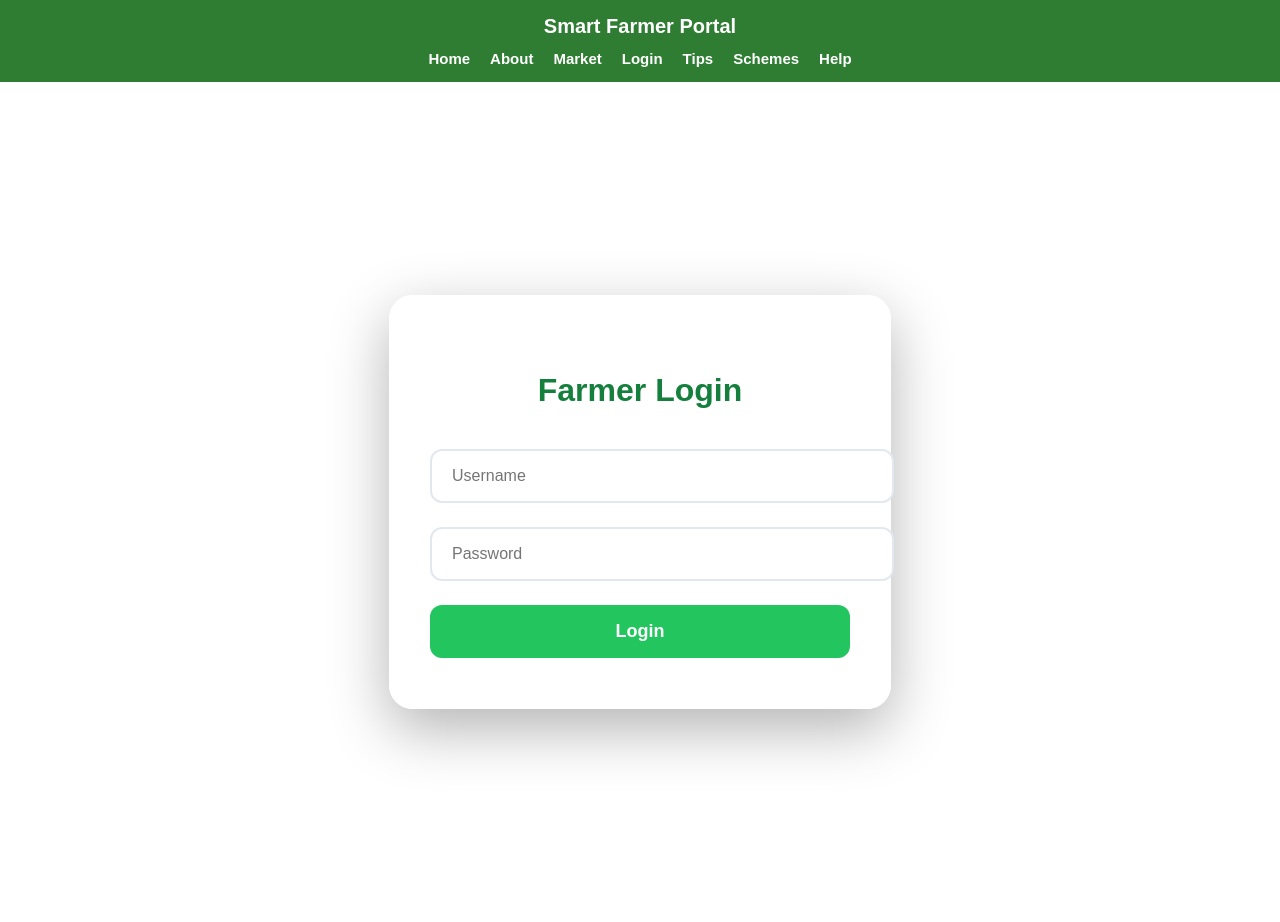
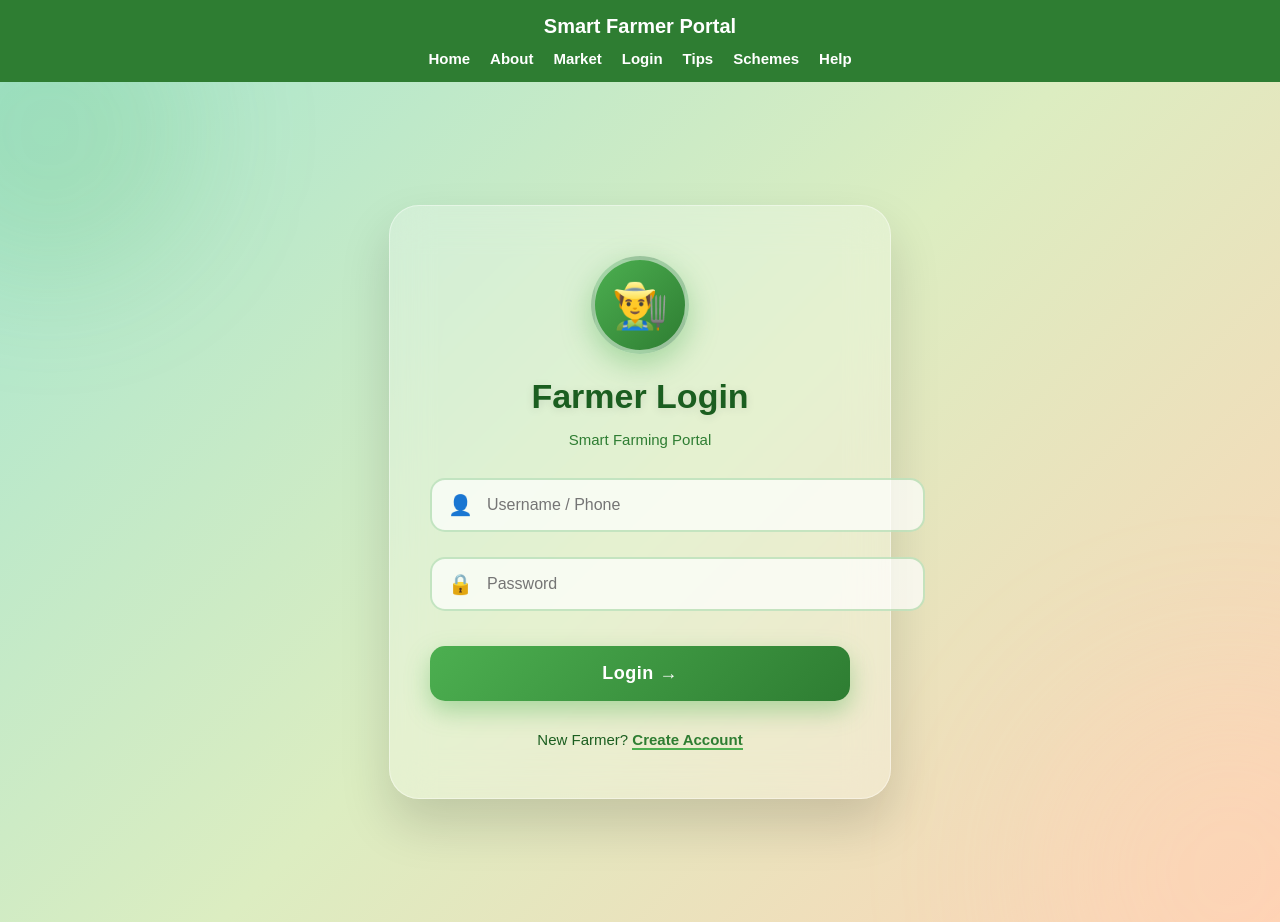
Before and after one commit to abinayasrik24-max/farmer---app, a Next.js app: page /login in a window 1280 px wide. Built offline with nearby package versions, Linux system fonts and the light colour scheme.

Commit message:
Unique farmer login design

```diff
--- a/src/app/login/page.tsx
+++ b/src/app/login/page.tsx
@@ -5,118 +5,218 @@ import { useRouter } from 'next/navigation';
 export default function LoginPage() {
   const [username, setUsername] = useState('');
   const [password, setPassword] = useState('');
-  const [error, setError] = useState('');
   const router = useRouter();
 
   const handleLogin = (e: React.FormEvent) => {
     e.preventDefault();
-    if (username.trim() === '' || password.trim() === '') {
-      setError('Please enter username and password');
-      return;
-    }
-    // Your login logic here
-    localStorage.setItem('isLoggedIn', 'true');
-    localStorage.setItem('username', username);
+    alert('Login Successful!');
     router.push('/dashboard');
   };
 
   return (
     <div style={{
       minHeight: '100vh',
+      background: 'linear-gradient(135deg, #a8e6cf 0%, #dcedc1 50%, #ffd3b6 100%)',
       display: 'flex',
+      alignItems: 'center',
       justifyContent: 'center',
-      alignItems: 'center',
-      padding: '20px'
+      padding: '20px',
+      position: 'relative',
+      overflow: 'hidden'
     }}>
+
+      {/* Floating circles decoration */}
       <div style={{
-        background: 'rgba(255, 255, 255, 0.95)',
-        backdropFilter: 'blur(10px)',
+        position: 'absolute',
+        width: '300px',
+        height: '300px',
+        borderRadius: '50%',
+        background: 'rgba(76, 175, 80, 0.15)',
+        top: '-100px',
+        left: '-100px',
+        filter: 'blur(60px)'
+      }}></div>
+      <div style={{
+        position: 'absolute',
+        width: '400px',
+        height: '400px',
+        borderRadius: '50%',
+        background: 'rgba(255, 211, 182, 0.2)',
+        bottom: '-150px',
+        right: '-150px',
+        filter: 'blur(80px)'
+      }}></div>
+
+      {/* Login Card with Glass Effect */}
+      <div style={{
+        background: 'rgba(255, 255, 255, 0.25)',
+        backdropFilter: 'blur(20px)',
+        WebkitBackdropFilter: 'blur(20px)',
+        border: '1px solid rgba(255, 255, 255, 0.4)',
         padding: '50px 40px',
-        borderRadius: '24px',
-        boxShadow: '0 20px 60px rgba(0,0,0,0.3)',
+        borderRadius: '30px',
+        maxWidth: '420px',
         width: '100%',
-        maxWidth: '420px',
-        border: '1px solid rgba(255,255,255,0.3)'
+        boxShadow: '0 25px 50px rgba(0,0,0,0.15)',
+        position: 'relative',
+        zIndex: 1
       }}>
-        <h2 style={{
-          fontSize: '32px',
-          fontWeight: '700',
-          color: '#15803d',
-          textAlign: 'center',
-          marginBottom: '40px'
-        }}>
-          Farmer Login
-        </h2>
+
+        {/* Farmer Icon */}
+        <div style={{textAlign: 'center', marginBottom: '30px'}}>
+          <div style={{
+            width: '90px',
+            height: '90px',
+            background: 'linear-gradient(135deg, #4caf50, #2e7d32)',
+            borderRadius: '50%',
+            margin: '0 auto 20px',
+            display: 'flex',
+            alignItems: 'center',
+            justifyContent: 'center',
+            fontSize: '45px',
+            boxShadow: '0 10px 30px rgba(76, 175, 80, 0.4)',
+            border: '4px solid rgba(255,255,255,0.5)'
+          }}>👨‍🌾</div>
+
+          <h1 style={{
+            color: '#1b5e20',
+            fontSize: '34px',
+            fontWeight: '800',
+            marginBottom: '5px',
+            textShadow: '0 2px 10px rgba(0,0,0,0.1)'
+          }}>
+            Farmer Login
+          </h1>
+          <p style={{color: '#2e7d32', fontSize: '15px', fontWeight: '500'}}>
+            Smart Farming Portal
+          </p>
+        </div>
 
         <form onSubmit={handleLogin}>
-          <div style={{marginBottom: '24px'}}>
+          {/* Username with Icon */}
+          <div style={{marginBottom: '25px', position: 'relative'}}>
+            <span style={{
+              position: 'absolute',
+              left: '18px',
+              top: '50%',
+              transform: 'translateY(-50%)',
+              fontSize: '20px',
+              zIndex: 2
+            }}>👤</span>
             <input
               type="text"
-              placeholder="Username"
               value={username}
               onChange={(e) => setUsername(e.target.value)}
+              placeholder="Username / Phone"
+              required
               style={{
                 width: '100%',
-                padding: '16px 20px',
-                borderRadius: '12px',
-                border: '2px solid #e2e8f0',
+                padding: '16px 16px 16px 55px',
+                borderRadius: '15px',
+                border: '2px solid rgba(76, 175, 80, 0.3)',
                 fontSize: '16px',
                 outline: 'none',
-                transition: 'border 0.2s'
+                background: 'rgba(255, 255, 255, 0.7)',
+                transition: 'all 0.3s',
+                fontWeight: '500'
               }}
-              onFocus={(e) => e.target.style.border = '2px solid #22c55e'}
-              onBlur={(e) => e.target.style.border = '2px solid #e2e8f0'}
+              onFocus={(e) => {
+                e.target.style.borderColor = '#4caf50';
+                e.target.style.background = 'rgba(255, 255, 255, 0.95)';
+                e.target.style.boxShadow = '0 0 0 4px rgba(76, 175, 80, 0.1)';
+              }}
+              onBlur={(e) => {
+                e.target.style.borderColor = 'rgba(76, 175, 80, 0.3)';
+                e.target.style.background = 'rgba(255, 255, 255, 0.7)';
+                e.target.style.boxShadow = 'none';
+              }}
             />
           </div>
 
-          <div style={{marginBottom: '24px'}}>
+          {/* Password with Icon */}
+          <div style={{marginBottom: '35px', position: 'relative'}}>
+            <span style={{
+              position: 'absolute',
+              left: '18px',
+              top: '50%',
+              transform: 'translateY(-50%)',
+              fontSize: '20px',
+              zIndex: 2
+            }}>🔒</span>
             <input
               type="password"
-              placeholder="Password"
               value={password}
               onChange={(e) => setPassword(e.target.value)}
+              placeholder="Password"
+              required
               style={{
                 width: '100%',
-                padding: '16px 20px',
-                borderRadius: '12px',
-                border: '2px solid #e2e8f0',
+                padding: '16px 16px 16px 55px',
+                borderRadius: '15px',
+                border: '2px solid rgba(76, 175, 80, 0.3)',
                 fontSize: '16px',
                 outline: 'none',
-                transition: 'border 0.2s'
+                background: 'rgba(255, 255, 255, 0.7)',
+                transition: 'all 0.3s',
+                fontWeight: '500'
               }}
-              onFocus={(e) => e.target.style.border = '2px solid #22c55e'}
-              onBlur={(e) => e.target.style.border = '2px solid #e2e8f0'}
+              onFocus={(e) => {
+                e.target.style.borderColor = '#4caf50';
+                e.target.style.background = 'rgba(255, 255, 255, 0.95)';
+                e.target.style.boxShadow = '0 0 0 4px rgba(76, 175, 80, 0.1)';
+              }}
+              onBlur={(e) => {
+                e.target.style.borderColor = 'rgba(76, 175, 80, 0.3)';
+                e.target.style.background = 'rgba(255, 255, 255, 0.7)';
+                e.target.style.boxShadow = 'none';
+              }}
             />
           </div>
 
-          {error && (
-            <p style={{
-              color: '#ef4444',
-              fontSize: '14px',
-              marginBottom: '20px',
-              textAlign: 'center'
-            }}>
-              {error}
-            </p>
-          )}
-
-          <button type="submit" style={{
-            width: '100%',
-            background: '#22c55e',
-            color: 'white',
-            padding: '16px',
-            borderRadius: '12px',
-            border: 'none',
-            fontSize: '18px',
-            fontWeight: '600',
-            cursor: 'pointer',
-            transition: 'all 0.2s'
-          }}>
-            Login
+          {/* Gradient Button with Hover Effect */}
+          <button
+            type="submit"
+            style={{
+              width: '100%',
+              padding: '17px',
+              background: 'linear-gradient(135deg, #4caf50 0%, #2e7d32 100%)',
+              color: 'white',
+              border: 'none',
+              borderRadius: '15px',
+              fontSize: '18px',
+              fontWeight: '700',
+              cursor: 'pointer',
+              boxShadow: '0 10px 25px rgba(76, 175, 80, 0.4)',
+              transition: 'all 0.3s',
+              letterSpacing: '0.5px'
+            }}
+            onMouseEnter={(e) => {
+              e.currentTarget.style.transform = 'translateY(-3px)';
+              e.currentTarget.style.boxShadow = '0 15px 35px rgba(76, 175, 80, 0.5)';
+            }}
+            onMouseLeave={(e) => {
+              e.currentTarget.style.transform = 'translateY(0)';
+              e.currentTarget.style.boxShadow = '0 10px 25px rgba(76, 175, 80, 0.4)';
+            }}
+          >
+            Login →
           </button>
         </form>
 
-        {/* Test text removed - clean professional look */}
+        <div style={{
+          marginTop: '30px',
+          textAlign: 'center',
+          fontSize: '15px',
+          color: '#1b5e20'
+        }}>
+          New Farmer? <a href="/register" style={{
+            color: '#2e7d32',
+            fontWeight: '700',
+            textDecoration: 'none',
+            borderBottom: '2px solid #4caf50'
+          }}>Create Account</a>
+        </div>
+
       </div>
     </div>
   );
```
